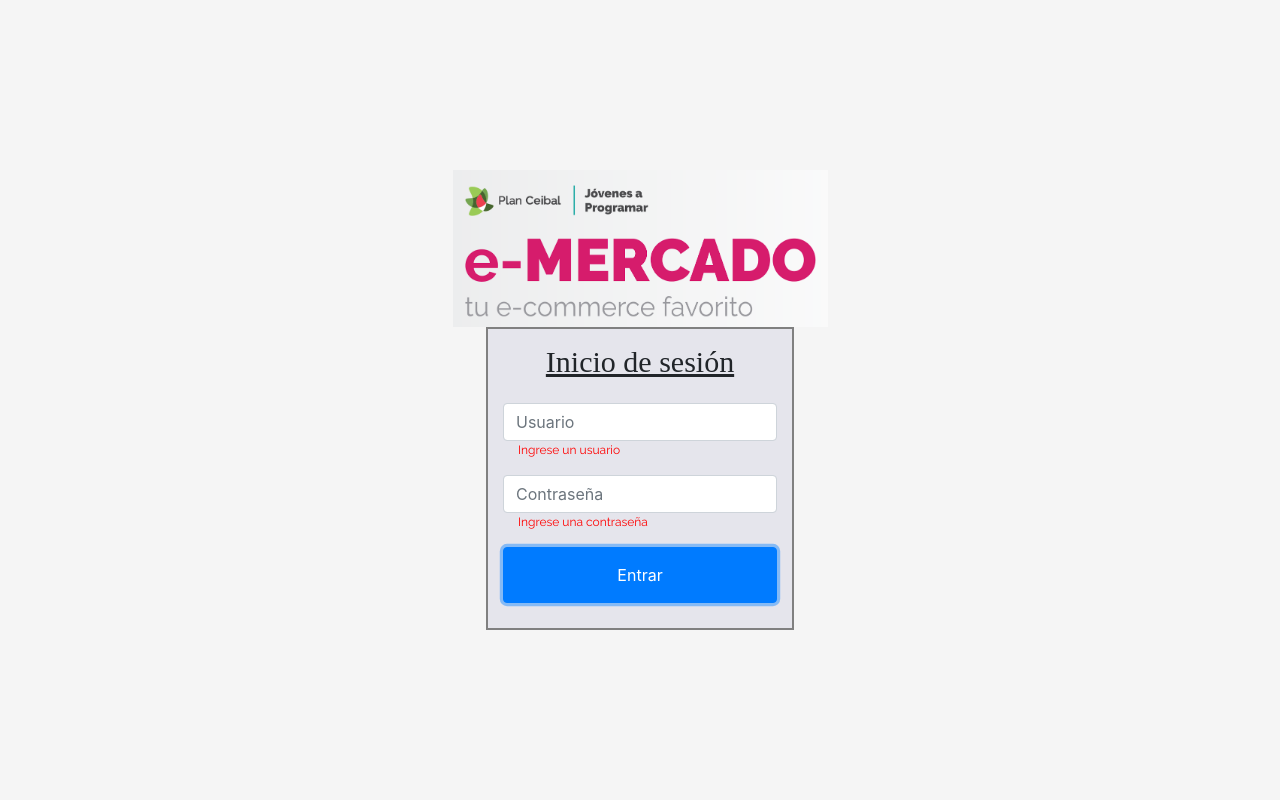
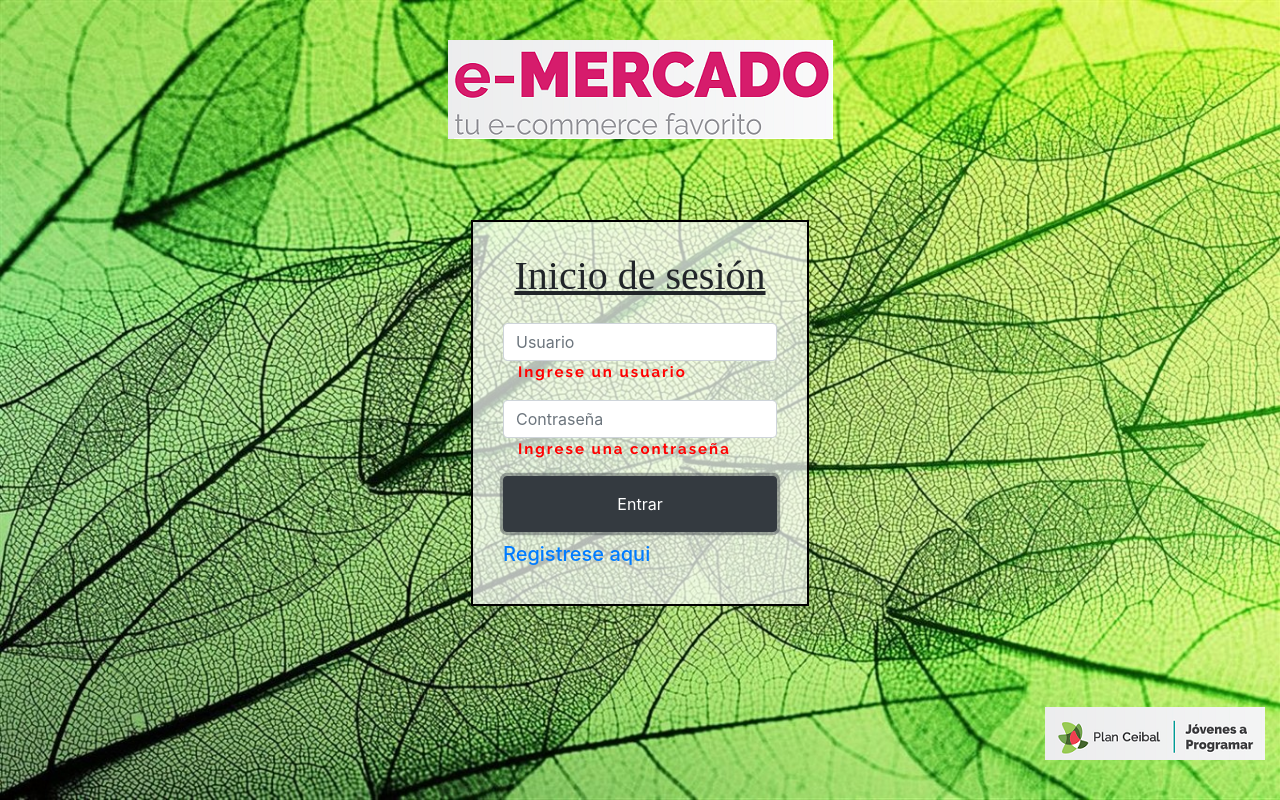
Before and after one commit to tego-electric/repo-github, a plain HTML site: page login.html in a window 1280 px wide. Both pictures are taken after a click on the button "Entrar". Drawn offline with Linux system fonts and the light colour scheme.

Commit message:
arreglos varios

```diff
--- a/login.html
+++ b/login.html
@@ -24,10 +24,12 @@
       display: -ms-flexbox;
       display: flex;
       -ms-flex-align: center;
-      align-items: center;
+      /*align-items: center;*/
       padding-top: 40px;
       padding-bottom: 40px;
       background-color: #f5f5f5;
+      background-image: url("img/body-fondo2.jpeg");
+      background-size: cover;
     }
 
     .signin {
@@ -37,55 +39,76 @@
     }
 
     #form-container{
-      border: solid grey 2px;
-      padding: 15px;
-      background-color: #E5E5EC;
+      border: solid rgb(0, 0, 0) 2px;
+      padding: 30px;
+      background:rgba(255, 255, 255, 0.7);
     }
     label{
-      font-size: 14px;
+      font-size: 15px;
       font-family: 'Times New Roman', Times, serif;
+      color: red;
+      font-weight: bold;
+      letter-spacing: 2px;
     }
 
     h4{
       text-align: center;
       text-decoration: underline;
       font-family: 'Times New Roman', Times, serif;
-      font-size: 30px;
+      font-size: 40px;
       padding-bottom: 15px;
     }
+
 
   </style>
 </head>
 
 <body >
-    <div class="col-sm-12">
-      <div class="d-flex justify-content-center"> <img style="width: 30%;" src="img/login.png" alt="login"></div>
-      <div class="d-flex justify-content-center">
-        <form id="form-container">
+    <div class="col-12">
+        <div class="row justify-content-center h-25">
+          <div class="col-sm-auto ">
+            <img src="img/T-arriba.png" alt="" srcset="">
+          </div>
+        </div>
+        <div class="row justify-content-center h-50" >
+          <div class="col-sm-auto h-100">
+            <form  id="form-container">
               <h4 >Inicio de sesión</h4>
               <div class="form-group">
                 <input type="text" onblur="validarUsuario(this.value)" class="form-control" id="usuario" placeholder="Usuario">
-              <label class ="container" id="error-usuario"style="display: none; color: red; font-size: 12px"> </label>
+                <label class ="container" id="error-usuario"style="display: none;"> </label>
               </div>
               <div class="form-group">
                 <input type="password" onblur="validarPass(this.value)" class="form-control" id="password" placeholder="Contraseña">
-              <label class ="container" id="error-pass"style="display: none; color: red; font-size:12px"></label>
+                <label class ="container" id="error-pass"style="display: none;"></label>
               </div>
 
               <div  style="padding-bottom:10px;">
-              <button type="button" onclick="validarParametros()" class="btn btn-primary signin">Entrar</button>
+                <button type="button" onclick="validarParametros()" class="btn btn-dark signin">Entrar</button>
               </div>
 
               <div class="d-flex justify-content-center">
-              <div class="g-signin2"  data-onsuccess="onSignIn"></div>
+                <div class="g-signin2" data-theme="dark" data-width="100%" data-onsuccess="onSignIn"></div>
               </div>
 
+              <div class="">
+                <h5><a href="">Registrese aqui</a></h5>
               </div>
             </form>
           </div>
         </div>
+        <div class="row justify-content-end h-25">
+          <div class="col-sm-auto align-self-end">
+            <img src="img/T-abajo.png" alt="" srcset="">
+          </div>
+        </div>
+
+  </div>
+
+
   <script src="js/init.js"></script>
   <script src="js/login.js"></script>
   <script src="https://apis.google.com/js/platform.js" async defer></script>
+
 </body>
 </html>
```
Also changed, not shown: img/T-abajo.png (added), img/T-arriba.png (added), img/body-fondo.jpeg (added), img/body-fondo2.jpeg (added), img/logo.png (added). Lines whose indentation alone changed are shown as unchanged.
